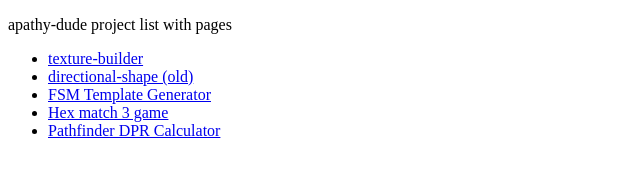
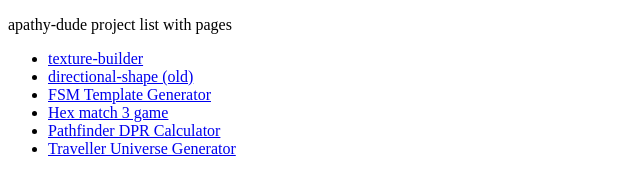
Before and after one commit to ApathyDude/ApathyDude.github.io, a plain HTML site: page index.html in a window 1280 px wide. Shown: the whole page, without its empty margins (0-640 px from the left). Drawn offline with Linux system fonts and the light colour scheme.

Commit message:
Update index.html
Adding traveller univers gen

```diff
--- a/index.html
+++ b/index.html
@@ -24,6 +24,9 @@ apathy-dude project list with pages
     <li>
         <a href="http://apathy-dude.github.io/pfbuild/">Pathfinder DPR Calculator</a>
     </li>
+    <li>
+        <a href="http://apathy-dude.github.io/traveller-universe-gen/">Traveller Universe Generator</a>
+    </li>
 </ul>
 </body>
 </html>
```
